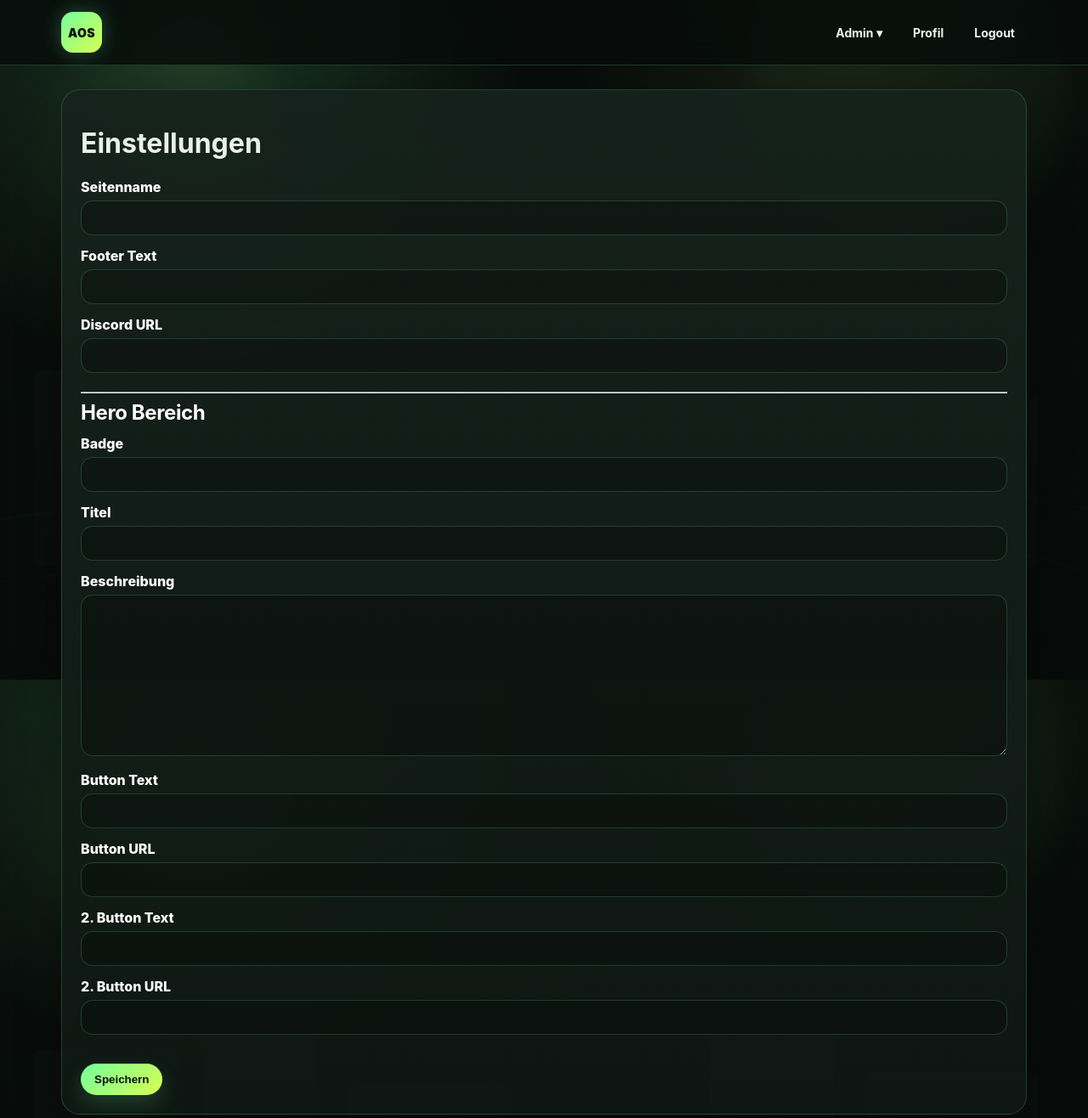
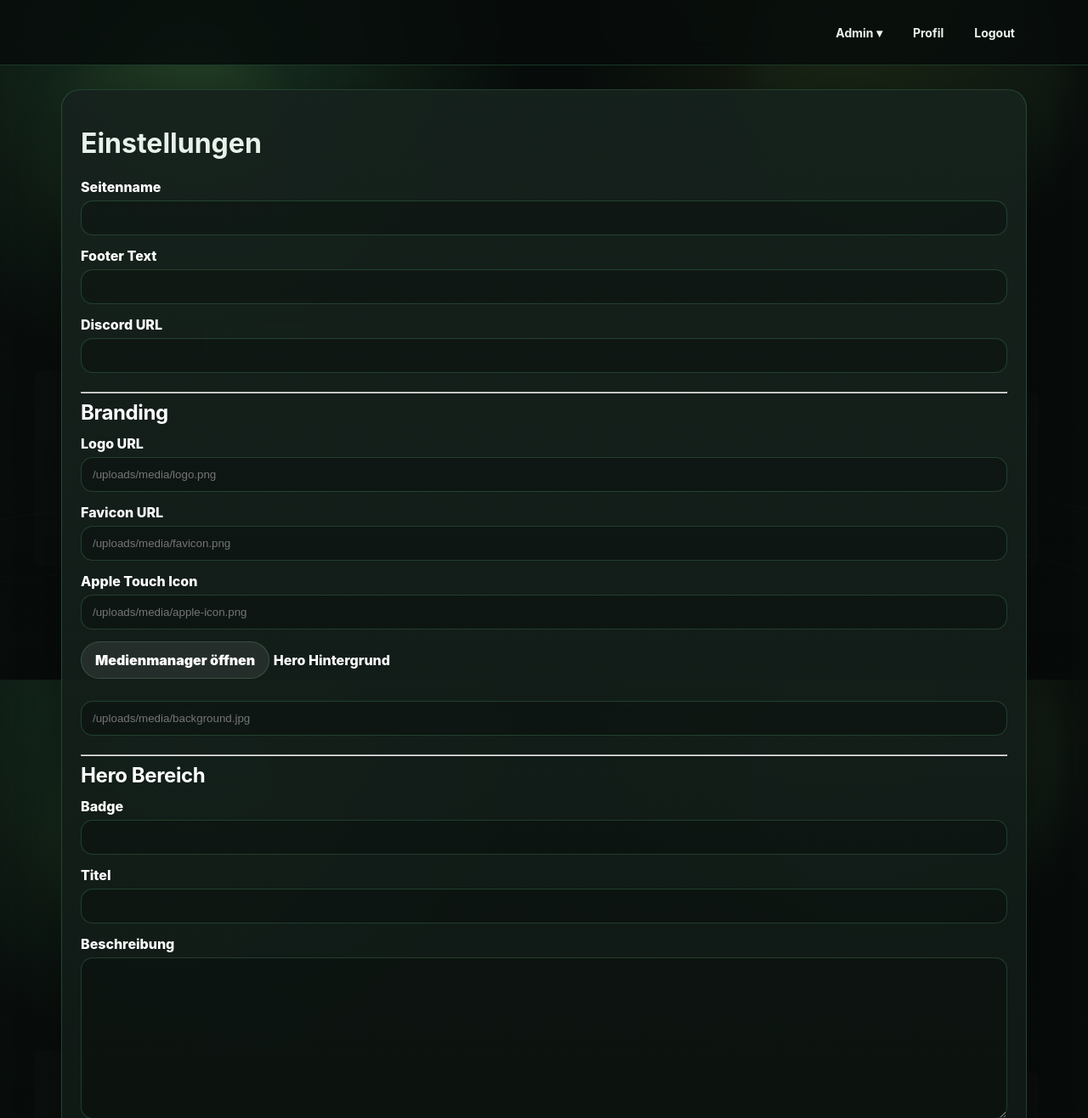
Before and after one commit to Leaguedi/leag-cms, a PHP site: page /admin/settings.php in a window 1280 px wide. Shown: the top 1316 px of the page at 85% size. Run offline with PHP 8.4, Linux system fonts and the light colour scheme; the visitor is signed in with stand-in values (Sample User, id 1); tables that the repository leaves empty or names only in its code hold one stand-in row (values such as "Sample post"); some libraries are stand-ins or nearby versions.

Commit message:
Enhance settings management with branding options and improve layout for hero section

```diff
--- a/admin/settings.php
+++ b/admin/settings.php
@@ -8,9 +8,7 @@ require_permission('settings.manage');
 $db = db();
 
 if ($_SERVER['REQUEST_METHOD'] === 'POST') {
-
     foreach ($_POST['settings'] ?? [] as $key => $value) {
-
         $stmt = $db->prepare("
             INSERT INTO settings (`key`, `value`)
             VALUES (?, ?)
@@ -36,9 +34,7 @@ render_header('Einstellungen');
     <h1>Einstellungen</h1>
 
     <?php if (isset($_GET['saved'])): ?>
-        <div class="notice">
-            Einstellungen gespeichert.
-        </div>
+        <div class="notice">Einstellungen gespeichert.</div>
     <?php endif; ?>
 
     <form method="POST">
@@ -63,6 +59,47 @@ render_header('Einstellungen');
 
         <hr>
 
+        <h2>Branding</h2>
+
+        <label>Logo URL</label>
+        <input
+            name="settings[site_logo]"
+            value="<?= e(setting('site_logo')) ?>"
+            placeholder="/uploads/media/logo.png"
+        >
+
+        <label>Favicon URL</label>
+        <input
+            name="settings[favicon]"
+            value="<?= e(setting('favicon')) ?>"
+            placeholder="/uploads/media/favicon.png"
+        >
+
+        <label>Apple Touch Icon</label>
+        <input
+            name="settings[apple_touch_icon]"
+            value="<?= e(setting('apple_touch_icon')) ?>"
+            placeholder="/uploads/media/apple-icon.png"
+        >
+
+        <a
+            href="/admin/media.php"
+            class="btn secondary"
+            target="_blank"
+            style="margin-bottom:20px;"
+        >
+            Medienmanager öffnen
+        </a>
+
+        <label>Hero Hintergrund</label>
+        <input
+            name="settings[hero_background]"
+            value="<?= e(setting('hero_background')) ?>"
+            placeholder="/uploads/media/background.jpg"
+        >
+
+        <hr>
+
         <h2>Hero Bereich</h2>
 
         <label>Badge</label>
@@ -78,9 +115,7 @@ render_header('Einstellungen');
         >
 
         <label>Beschreibung</label>
-        <textarea
-            name="settings[hero_text]"
-        ><?= e(setting('hero_text')) ?></textarea>
+        <textarea name="settings[hero_text]"><?= e(setting('hero_text')) ?></textarea>
 
         <label>Button Text</label>
         <input
@@ -108,9 +143,7 @@ render_header('Einstellungen');
 
         <br><br>
 
-        <button type="submit">
-            Speichern
-        </button>
+        <button type="submit">Speichern</button>
 
     </form>
 
--- a/app/layout.php
+++ b/app/layout.php
@@ -4,28 +4,23 @@ function render_header(string $title = ''): void {
 
     $config = require __DIR__ . '/config.php';
     require_once __DIR__ . '/settings.php';
-    $site = setting(
-        'site_name',
-        $config['site_name']
-    );
 
-    $user = function_exists('current_user')
-        ? current_user()
-        : null;
+    $site = setting('site_name', $config['site_name']);
+    $favicon = setting('favicon', '');
+    $appleIcon = setting('apple_touch_icon', '');
+
+    $user = function_exists('current_user') ? current_user() : null;
 
     $navigation = [];
 
     try {
-
         $stmt = db()->query("
             SELECT *
             FROM navigation
             WHERE visible = 1
             ORDER BY sort_order ASC
         ");
-
         $navigation = $stmt->fetchAll();
-
     } catch (Throwable $e) {
         $navigation = [];
     }
@@ -33,14 +28,19 @@ function render_header(string $title = ''): void {
 ?>
 <!doctype html>
 <html lang="de">
-
 <head>
     <meta charset="utf-8">
     <meta name="viewport" content="width=device-width, initial-scale=1">
 
-    <title>
-        <?= e($title ? "$title - $site" : $site) ?>
-    </title>
+    <title><?= e($title ? "$title - $site" : $site) ?></title>
+
+    <?php if ($favicon): ?>
+        <link rel="icon" type="image/png" href="<?= e($favicon) ?>">
+    <?php endif; ?>
+
+    <?php if ($appleIcon): ?>
+        <link rel="apple-touch-icon" href="<?= e($appleIcon) ?>">
+    <?php endif; ?>
 
     <link rel="stylesheet" href="/assets/css/style.css">
 </head>
@@ -48,129 +48,71 @@ function render_header(string $title = ''): void {
 <body>
 
 <header class="topbar">
-
     <div class="wrap nav">
 
-        <a class="brand" href="/">
-            <?= e($site) ?>
+        <a class="brand <?= setting('site_logo') ? 'brand-with-logo' : '' ?>" href="/">
+            <?php if (setting('site_logo')): ?>
+                <img src="<?= e(setting('site_logo')) ?>" alt="<?= e($site) ?>" class="site-logo">
+            <?php else: ?>
+                <?= e($site) ?>
+            <?php endif; ?>
         </a>
 
         <nav>
-
             <?php foreach ($navigation as $nav): ?>
-
-                <a href="<?= e($nav['url']) ?>">
-                    <?= e($nav['title']) ?>
-                </a>
-
+                <a href="<?= e($nav['url']) ?>"><?= e($nav['title']) ?></a>
             <?php endforeach; ?>
 
             <?php if ($user): ?>
 
                 <?php if (has_permission('admin.access')): ?>
-
                     <div class="nav-dropdown">
-
-                        <a href="/admin/" class="nav-dropbtn">
-                            Admin ▾
-                        </a>
+                        <a href="/admin/" class="nav-dropbtn">Admin ▾</a>
 
                         <div class="nav-dropdown-content">
-
-                            <?php if (
-                                has_permission('news.create')
-                                || has_permission('news.edit')
-                                || has_permission('news.delete')
-                            ): ?>
-
-                                <a href="/admin/news.php">
-                                    News verwalten
-                                </a>
-
+                            <?php if (has_permission('news.create') || has_permission('news.edit') || has_permission('news.delete')): ?>
+                                <a href="/admin/news.php">News verwalten</a>
                             <?php endif; ?>
 
-                            <?php if (
-                                has_permission('pages.create')
-                                || has_permission('pages.edit')
-                                || has_permission('pages.delete')
-                            ): ?>
-
-                                <a href="/admin/pages.php">
-                                    Seiten verwalten
-                                </a>
-
+                            <?php if (has_permission('pages.create') || has_permission('pages.edit') || has_permission('pages.delete')): ?>
+                                <a href="/admin/pages.php">Seiten verwalten</a>
                             <?php endif; ?>
 
                             <?php if (has_permission('users.manage')): ?>
-
-                                <a href="/admin/users.php">
-                                    Benutzer verwalten
-                                </a>
-
+                                <a href="/admin/users.php">Benutzer verwalten</a>
                             <?php endif; ?>
 
                             <?php if (has_permission('roles.manage')): ?>
-
-                                <a href="/admin/roles.php">
-                                    Ränge & Rechte
-                                </a>
-
+                                <a href="/admin/roles.php">Ränge & Rechte</a>
                             <?php endif; ?>
 
                             <?php if (has_permission('media.manage')): ?>
-
-                                <a href="/admin/media.php">
-                                    Medienmanager
-                                </a>
-
+                                <a href="/admin/media.php">Medienmanager</a>
                             <?php endif; ?>
 
                             <?php if (has_permission('navigation.manage')): ?>
-
-                                <a href="/admin/navigation.php">
-                                    Navigation
-                                </a>
-
+                                <a href="/admin/navigation.php">Navigation</a>
                             <?php endif; ?>
 
                             <?php if (has_permission('settings.manage')): ?>
-
-                                <a href="/admin/settings.php">
-                                    Einstellungen
-                                </a>
-
+                                <a href="/admin/settings.php">Einstellungen</a>
                             <?php endif; ?>
-
                         </div>
-
                     </div>
-
                 <?php endif; ?>
 
-                <a href="/profile.php">
-                    Profil
-                </a>
-
-                <a href="/logout.php">
-                    Logout
-                </a>
+                <a href="/profile.php">Profil</a>
+                <a href="/logout.php">Logout</a>
 
             <?php else: ?>
 
-                <a href="/login.php">
-                    Login
-                </a>
-
-                <a href="/register.php">
-                    Registrieren
-                </a>
+                <a href="/login.php">Login</a>
+                <a href="/register.php">Registrieren</a>
 
             <?php endif; ?>
-
         </nav>
 
     </div>
-
 </header>
 
 <main class="wrap page">
@@ -186,10 +128,7 @@ function render_footer(): void {
 <footer class="footer">
     <div class="wrap">
         © <?= date('Y') ?>
-        <?= e(setting(
-            'footer_text',
-            'LEAG CMS'
-        )) ?>
+        <?= e(setting('footer_text', 'LEAG CMS')) ?>
     </div>
 </footer>
 
--- a/assets/css/style.css
+++ b/assets/css/style.css
@@ -36,7 +36,6 @@ a:hover{color:var(--accent2)}
 }
 .nav{display:flex;justify-content:space-between;align-items:center;min-height:76px;gap:18px}
 .brand{display:flex;align-items:center;gap:10px;font-size:20px;font-weight:900;letter-spacing:.4px;color:#fff;text-transform:uppercase}
-.brand:before{content:'AOS';display:inline-grid;place-items:center;width:48px;height:48px;border-radius:14px;background:linear-gradient(135deg,var(--accent),var(--accent2));color:#071009;font-size:14px;box-shadow:0 0 24px rgba(116,255,155,.28)}
 .nav nav{display:flex;align-items:center;gap:8px;flex-wrap:wrap;justify-content:flex-end}
 .nav nav a{color:#eaf6ed;text-decoration:none;padding:10px 13px;border:1px solid transparent;border-radius:999px;font-weight:700;font-size:14px}
 .nav nav a:hover{border-color:var(--line);background:rgba(116,255,155,.08)}
@@ -415,3 +414,32 @@ textarea.html-editor-textarea {
 .news-card h2 {
     margin-top: 8px;
 }
+
+/* LOGO */
+
+.site-logo {
+    max-height: 52px;
+    width: auto;
+    display: block;
+    object-fit: contain;
+}
+
+/* LOGO FIX */
+
+.brand.brand-with-logo::before {
+    display: none;
+    content: none;
+}
+
+.brand.brand-with-logo {
+    padding: 0;
+}
+
+.brand-with-logo .site-logo {
+    max-height: 52px;
+    max-width: 180px;
+    width: auto;
+    height: auto;
+    display: block;
+    object-fit: contain;
+}
```
Also changed, not shown: index.php (+18 -1 lines).
